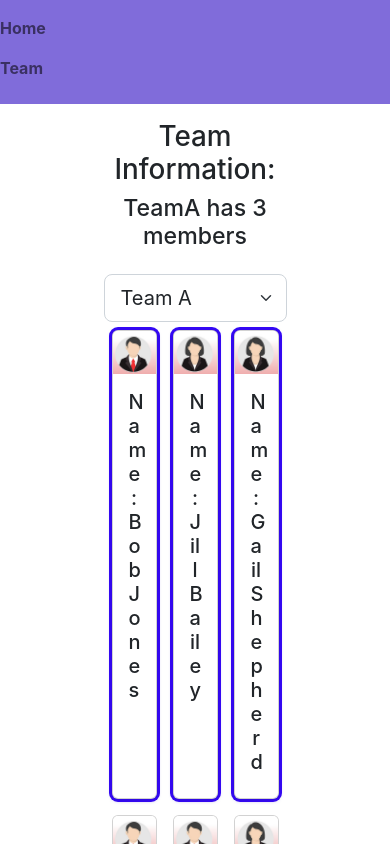
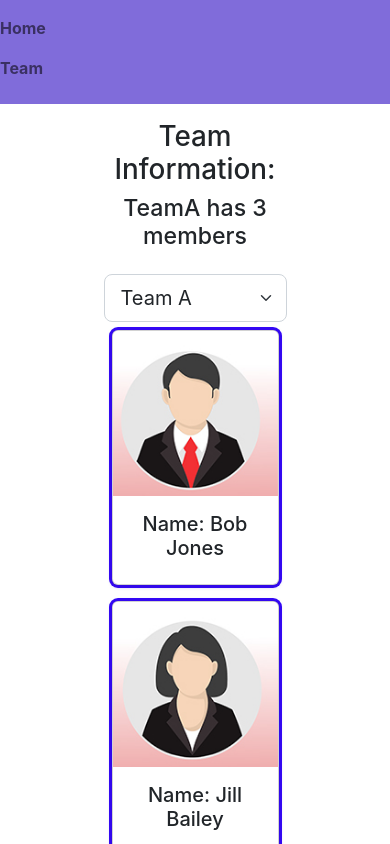
Before and after one commit to Samonto-Karmaker/Team-Management, a React (Create React App) app: page / in a window 390 px wide. Shown: the top 844 px of the page. Built offline with nearby package versions, Linux system fonts and the light colour scheme; the HTML template or start-up script is replaced by a standard one.

Commit message:
Added media query to collection class

```diff
--- a/src/App.css
+++ b/src/App.css
@@ -14,3 +14,9 @@
 h1, h2, h3, h4, h5, h6, p{
     text-align: center;
 }
+
+@media only screen and (max-width: 600px){
+    .collection{
+        grid-template-columns: 1fr;
+    }
+}
```
